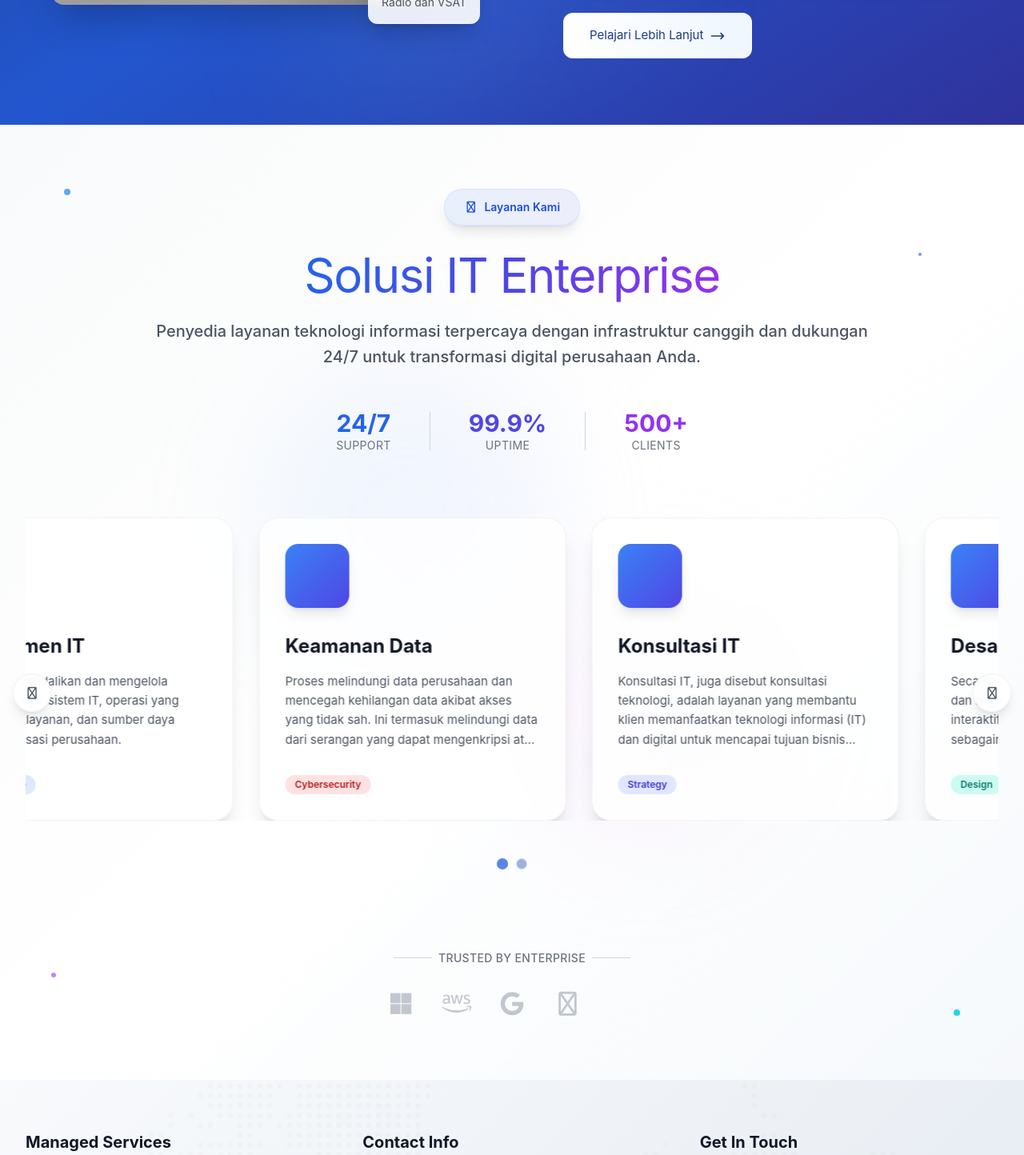
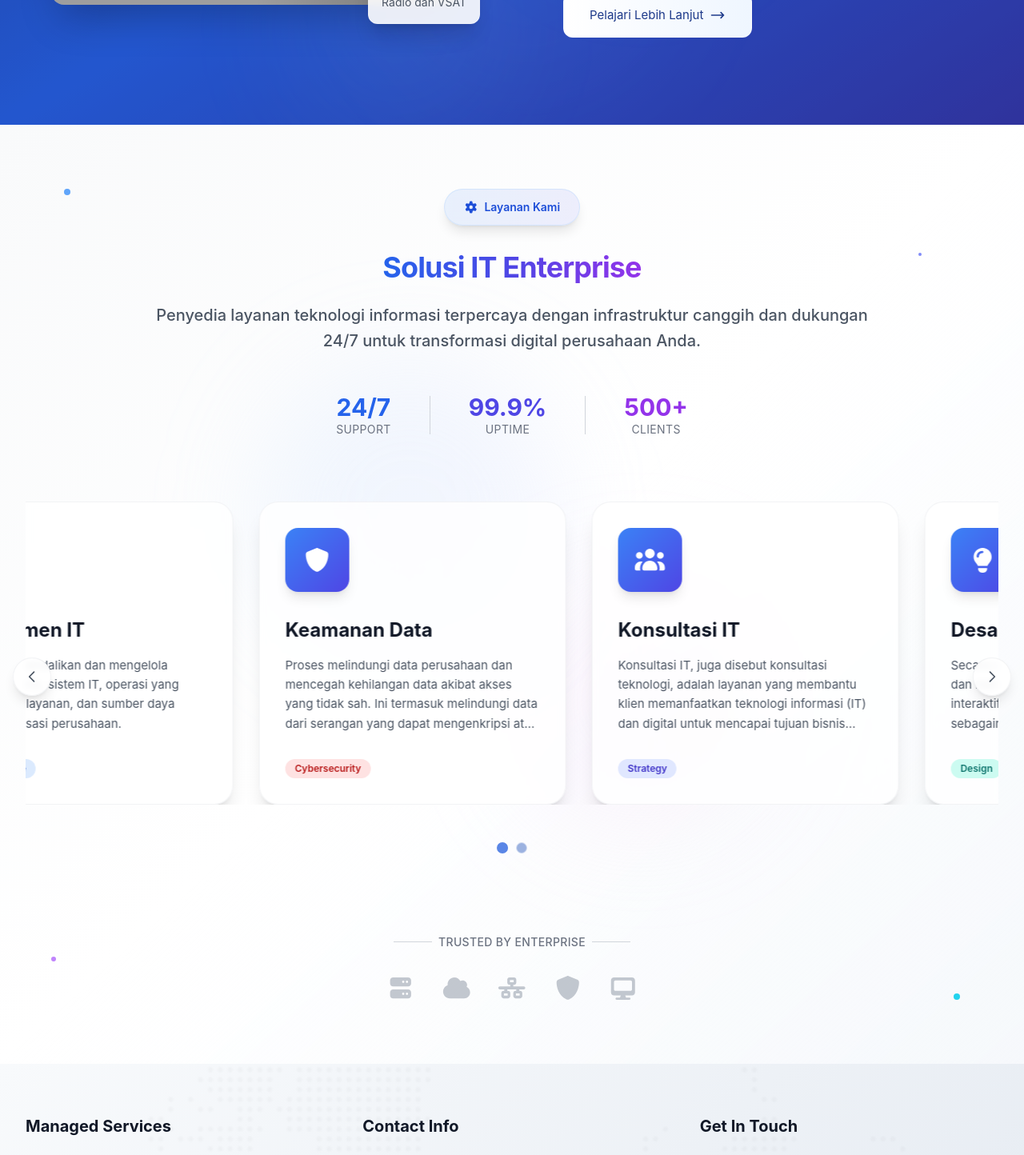
Before and after one commit to fuureya/shangtel, a Vue app: page / in a window 1280 px wide. Shown: the part 1964-3408 px from the top of the page at 80% size. Built offline with nearby package versions, Linux system fonts and the light colour scheme; grey boxes are pictures that could not be loaded.

Commit message:
fix(idk): entah

```diff
--- a/index.html
+++ b/index.html
@@ -5,8 +5,6 @@
     <link rel="icon" href="/favicon.ico">
     <meta name="viewport" content="width=device-width, initial-scale=1.0">
     <title>Vite App</title>
-    <!-- FontAwesome CDN -->
-    <link rel="stylesheet" href="https://cdnjs.cloudflare.com/ajax/libs/font-awesome/6.4.0/css/all.min.css" integrity="sha512-iecdLmaskl7CVkqkXNQ/ZH/XLlvWZOJyj7Yy7tcenmpD1ypASozpmT/E0iPtmFIB46ZmdtAc9eNBvH0H/ZpiBw==" crossorigin="anonymous" referrerpolicy="no-referrer" />
   </head>
   <body>
     <div id="app"></div>
--- a/package.json
+++ b/package.json
@@ -13,6 +13,10 @@
   },
   "dependencies": {
     "@fortawesome/fontawesome-free": "^7.1.0",
+    "@fortawesome/fontawesome-svg-core": "^7.1.0",
+    "@fortawesome/free-brands-svg-icons": "^7.1.0",
+    "@fortawesome/free-solid-svg-icons": "^7.1.0",
+    "@fortawesome/vue-fontawesome": "^3.1.2",
     "vue": "^3.5.22",
     "vue-router": "^4.5.1"
   },
--- a/src/components/Services.vue
+++ b/src/components/Services.vue
@@ -28,12 +28,12 @@
             <div class="text-center mb-20">
                 <div
                     class="inline-flex items-center px-6 py-3 rounded-full bg-gradient-to-r from-blue-500/10 to-indigo-500/10 backdrop-blur-sm border border-blue-200/50 text-blue-700 text-sm font-semibold mb-8 shadow-lg">
-                    <i class="fas fa-rocket mr-2"></i>
+                    <font-awesome-icon icon="cog" class="mr-2" />
                     {{ currentServicesData.badge }}
                 </div>
-                <h2 class="text-5xl lg:text-6xl font-black text-gray-900 mb-6 tracking-tight">
+                <h2 class="text-4xl font-black text-gray-900 mb-6 tracking-tight">
                     <span
-                        class="bg-gradient-to-r from-blue-600 via-indigo-600 to-purple-600 bg-clip-text text-transparent">
+                        class="bg-gradient-to-r font-bold from-blue-600 via-indigo-600 to-purple-600 bg-clip-text text-transparent">
                         {{ currentServicesData.title }}
                     </span>
                 </h2>
@@ -65,12 +65,18 @@
                 <!-- Navigation Arrows -->
                 <button @click="prevSlide" @mouseenter="stopAutoSlide" @mouseleave="startAutoSlide"
                     class="absolute left-0 top-1/2 -translate-y-1/2 -translate-x-4 z-10 w-12 h-12 bg-white/90 backdrop-blur-sm rounded-full shadow-lg border border-gray-200/50 flex items-center justify-center hover:bg-white hover:shadow-xl transition-all duration-300 group">
-                    <i class="fas fa-chevron-left text-gray-600 group-hover:text-blue-600 transition-colors"></i>
+                    <svg class="w-5 h-5 text-gray-600 group-hover:text-blue-600 transition-colors" fill="none"
+                        stroke="currentColor" viewBox="0 0 24 24">
+                        <path stroke-linecap="round" stroke-linejoin="round" stroke-width="2" d="M15 19l-7-7 7-7" />
+                    </svg>
                 </button>
 
                 <button @click="nextSlide" @mouseenter="stopAutoSlide" @mouseleave="startAutoSlide"
                     class="absolute right-0 top-1/2 -translate-y-1/2 translate-x-4 z-10 w-12 h-12 bg-white/90 backdrop-blur-sm rounded-full shadow-lg border border-gray-200/50 flex items-center justify-center hover:bg-white hover:shadow-xl transition-all duration-300 group">
-                    <i class="fas fa-chevron-right text-gray-600 group-hover:text-blue-600 transition-colors"></i>
+                    <svg class="w-5 h-5 text-gray-600 group-hover:text-blue-600 transition-colors" fill="none"
+                        stroke="currentColor" viewBox="0 0 24 24">
+                        <path stroke-linecap="round" stroke-linejoin="round" stroke-width="2" d="M9 5l7 7-7 7" />
+                    </svg>
                 </button>
 
                 <!-- Services Grid with Transform -->
@@ -99,8 +105,9 @@
                                     <!-- Modern Icon Container -->
                                     <div class="relative mb-8">
                                         <div
-                                            class="w-20 h-20 bg-gradient-to-br from-blue-500 to-indigo-600 rounded-2xl flex items-center justify-center mb-4 group-hover:scale-110 group-hover:rotate-3 transition-all duration-500 shadow-lg">
-                                            <i :class="service.icon" class="text-3xl text-white"></i>
+                                            class="w-20 h-20 bg-gradient-to-br from-blue-500 to-indigo-600 rounded-2xl flex items-center justify-center mb-4 transition-all duration-500 shadow-lg">
+                                            <font-awesome-icon :icon="getIconName(service.icon)"
+                                                class="text-3xl text-white" />
                                         </div>
                                         <!-- Icon Glow Effect -->
                                         <div
@@ -141,8 +148,7 @@
                                             <span
                                                 v-if="service.title.includes('Design') || service.title.includes('Desain')"
                                                 class="px-3 py-1 bg-teal-100 text-teal-700 text-xs font-semibold rounded-full">Design</span>
-                                            <span
-                                                v-if="service.title.includes('Multimedia')"
+                                            <span v-if="service.title.includes('Multimedia')"
                                                 class="px-3 py-1 bg-pink-100 text-pink-700 text-xs font-semibold rounded-full">Multimedia</span>
                                             <span
                                                 v-if="service.title.includes('Service') || service.title.includes('Layanan')"
@@ -150,13 +156,6 @@
                                         </div>
                                     </div>
 
-                                    <!-- Hover Arrow -->
-                                    <div
-                                        class="absolute top-8 right-8 opacity-0 group-hover:opacity-100 transition-all duration-300 transform translate-x-2 group-hover:translate-x-0">
-                                        <div class="w-8 h-8 bg-blue-500 rounded-full flex items-center justify-center">
-                                            <i class="fas fa-arrow-right text-white text-sm"></i>
-                                        </div>
-                                    </div>
                                 </div>
 
                             </div>
@@ -182,11 +181,11 @@
                 </div>
 
                 <div class="flex justify-center items-center space-x-8 opacity-60">
-                    <i class="fab fa-microsoft text-3xl text-gray-400"></i>
-                    <i class="fab fa-aws text-3xl text-gray-400"></i>
-                    <i class="fab fa-google text-3xl text-gray-400"></i>
-                    <i class="fas fa-server text-3xl text-gray-400"></i>
-                    <i class="fab fa-cisco text-3xl text-gray-400"></i>
+                    <font-awesome-icon icon="server" class="text-3xl text-gray-400" />
+                    <font-awesome-icon icon="cloud" class="text-3xl text-gray-400" />
+                    <font-awesome-icon icon="network-wired" class="text-3xl text-gray-400" />
+                    <font-awesome-icon icon="shield" class="text-3xl text-gray-400" />
+                    <font-awesome-icon icon="desktop" class="text-3xl text-gray-400" />
                 </div>
             </div>
         </div>
@@ -354,62 +353,74 @@ const servicesData = [
     {
         lang: "en",
         title: "IT Management",
-        description: "To the practice of controlling and conducting business information, IT systems, IT-enabled operations, services, and resources in an enterprise organization."
+        description: "To the practice of controlling and conducting business information, IT systems, IT-enabled operations, services, and resources in an enterprise organization.",
+        icon: "server"
     },
     {
         lang: "en",
         title: "Data Security",
-        description: "Process of protecting corporate data and preventing data loss through unauthorized access. This includes protecting your data from attacks that can encrypt or destroy data."
+        description: "Process of protecting corporate data and preventing data loss through unauthorized access. This includes protecting your data from attacks that can encrypt or destroy data.",
+        icon: "shield"
     },
     {
         lang: "en",
         title: "IT Consulting",
-        description: "IT consulting, also referred to as technology consulting, relates to services aimed at helping clients on how they can utilise information technology (IT) and digital to optimally achieve their business goals. The IT consulting segment spans both advisory and implementation services, but excludes transactional IT activities."
+        description: "IT consulting, also referred to as technology consulting, relates to services aimed at helping clients on how they can utilise information technology (IT) and digital to optimally achieve their business goals. The IT consulting segment spans both advisory and implementation services, but excludes transactional IT activities.",
+        icon: "users"
     },
     {
         lang: "en",
         title: "IT Design",
-        description: "Generally speaking, it is the process of envisioning and planning the creation of objects, interactive systems, network, company profile, etc."
+        description: "Generally speaking, it is the process of envisioning and planning the creation of objects, interactive systems, network, company profile, etc.",
+        icon: "lightbulb"
     },
     {
         lang: "en",
         title: "Multimedia",
-        description: "Computer-assisted integration of text, drawings, still and moving images (videos), graphics, audio, animation, videotron."
+        description: "Computer-assisted integration of text, drawings, still and moving images (videos), graphics, audio, animation, videotron.",
+        icon: "desktop"
     },
     {
         lang: "en",
         title: "Service",
-        description: "Even if they are behind firewalls you don’t control. All supported platforms are included in the core product, so you can consolidate and standardize support, improving incident handling time and support rep productivity."
+        description: "Even if they are behind firewalls you don't control. All supported platforms are included in the core product, so you can consolidate and standardize support, improving incident handling time and support rep productivity.",
+        icon: "headset"
     },
     {
         lang: "id",
         title: "Manajemen IT",
-        description: "Praktik mengendalikan dan mengelola informasi bisnis, sistem IT, operasi yang didukung IT, layanan, dan sumber daya dalam organisasi perusahaan."
+        description: "Praktik mengendalikan dan mengelola informasi bisnis, sistem IT, operasi yang didukung IT, layanan, dan sumber daya dalam organisasi perusahaan.",
+        icon: "server"
     },
     {
         lang: "id",
         title: "Keamanan Data",
-        description: "Proses melindungi data perusahaan dan mencegah kehilangan data akibat akses yang tidak sah. Ini termasuk melindungi data dari serangan yang dapat mengenkripsi atau merusak data."
+        description: "Proses melindungi data perusahaan dan mencegah kehilangan data akibat akses yang tidak sah. Ini termasuk melindungi data dari serangan yang dapat mengenkripsi atau merusak data.",
+        icon: "shield"
     },
     {
         lang: "id",
         title: "Konsultasi IT",
-        description: "Konsultasi IT, juga disebut konsultasi teknologi, adalah layanan yang membantu klien memanfaatkan teknologi informasi (IT) dan digital untuk mencapai tujuan bisnis secara optimal. Segmen ini mencakup layanan konsultasi dan implementasi, namun tidak termasuk aktivitas IT transaksional."
+        description: "Konsultasi IT, juga disebut konsultasi teknologi, adalah layanan yang membantu klien memanfaatkan teknologi informasi (IT) dan digital untuk mencapai tujuan bisnis secara optimal. Segmen ini mencakup layanan konsultasi dan implementasi, namun tidak termasuk aktivitas IT transaksional.",
+        icon: "users"
     },
     {
         lang: "id",
         title: "Desain IT",
-        description: "Secara umum, ini adalah proses merancang dan merencanakan pembuatan objek, sistem interaktif, jaringan, profil perusahaan, dan sebagainya."
+        description: "Secara umum, ini adalah proses merancang dan merencanakan pembuatan objek, sistem interaktif, jaringan, profil perusahaan, dan sebagainya.",
+        icon: "lightbulb"
     },
     {
         lang: "id",
         title: "Multimedia",
-        description: "Integrasi berbasis komputer dari teks, gambar, gambar diam dan bergerak (video), grafis, audio, animasi, dan videotron."
+        description: "Integrasi berbasis komputer dari teks, gambar, gambar diam dan bergerak (video), grafis, audio, animasi, dan videotron.",
+        icon: "desktop"
     },
     {
         lang: "id",
         title: "Layanan",
-        description: "Bahkan jika berada di balik firewall yang tidak Anda kontrol. Semua platform yang didukung termasuk dalam produk inti, sehingga Anda dapat mengkonsolidasikan dan menstandarisasi dukungan, meningkatkan waktu penanganan insiden dan produktivitas tim support."
+        description: "Bahkan jika berada di balik firewall yang tidak Anda kontrol. Semua platform yang didukung termasuk dalam produk inti, sehingga Anda dapat mengkonsolidasikan dan menstandarisasi dukungan, meningkatkan waktu penanganan insiden dan produktivitas tim support.",
+        icon: "headset"
     }
 ];
 
@@ -431,6 +442,11 @@ const servicesDataEnglish = {
 const currentServicesData = computed(() => {
     return currentLanguage.value === 'ID' ? servicesDataIndonesia : servicesDataEnglish
 })
+
+// Helper function to get icon name without prefix
+const getIconName = (iconString) => {
+    return iconString
+}
 </script>
 
 <style scoped>
```
Also changed, not shown: src/components/Infra.vue (+68 -34 lines), src/main.js (+38 -2 lines), 2 other files (tests, documents, lock files or other folders).
